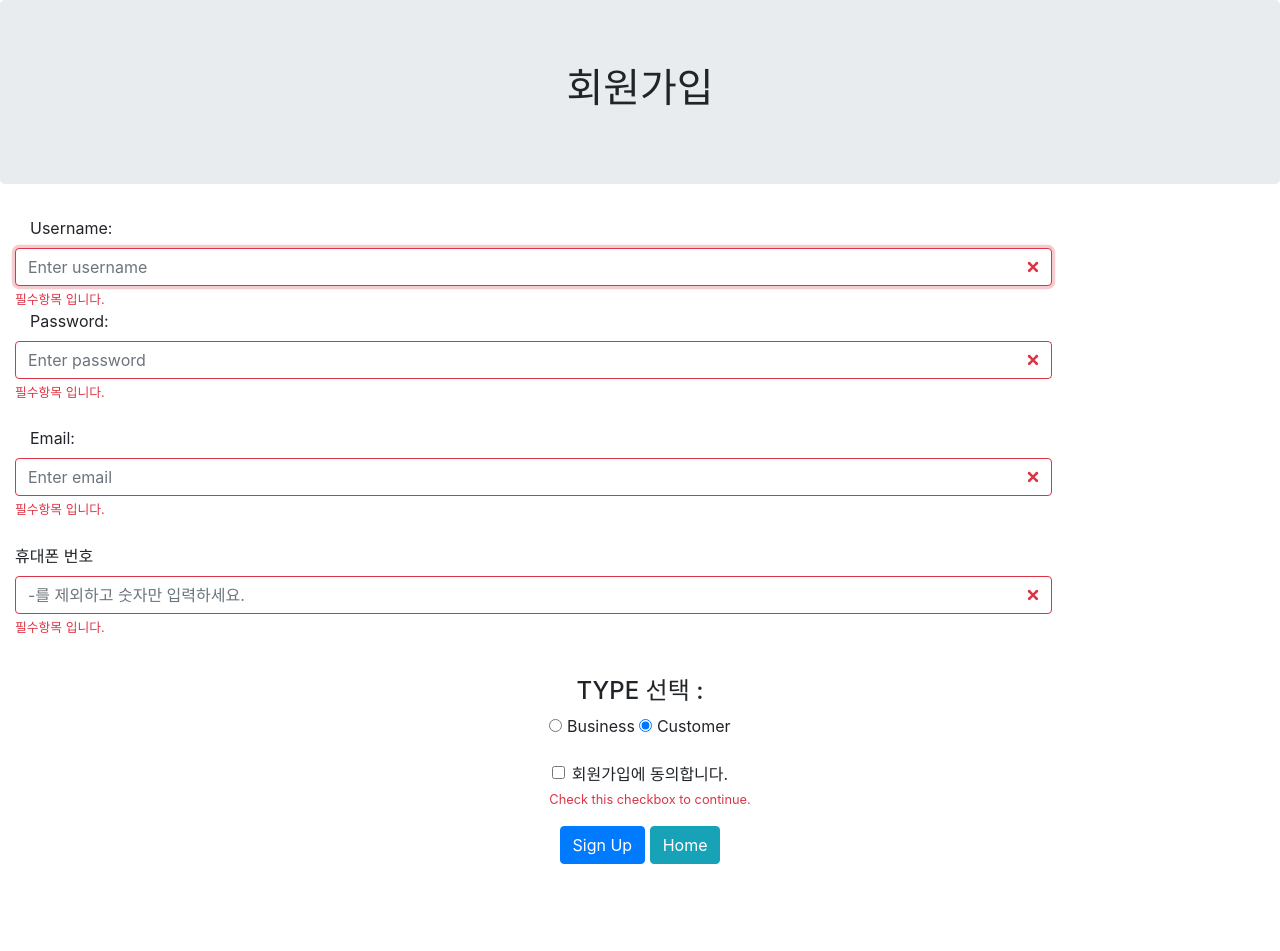
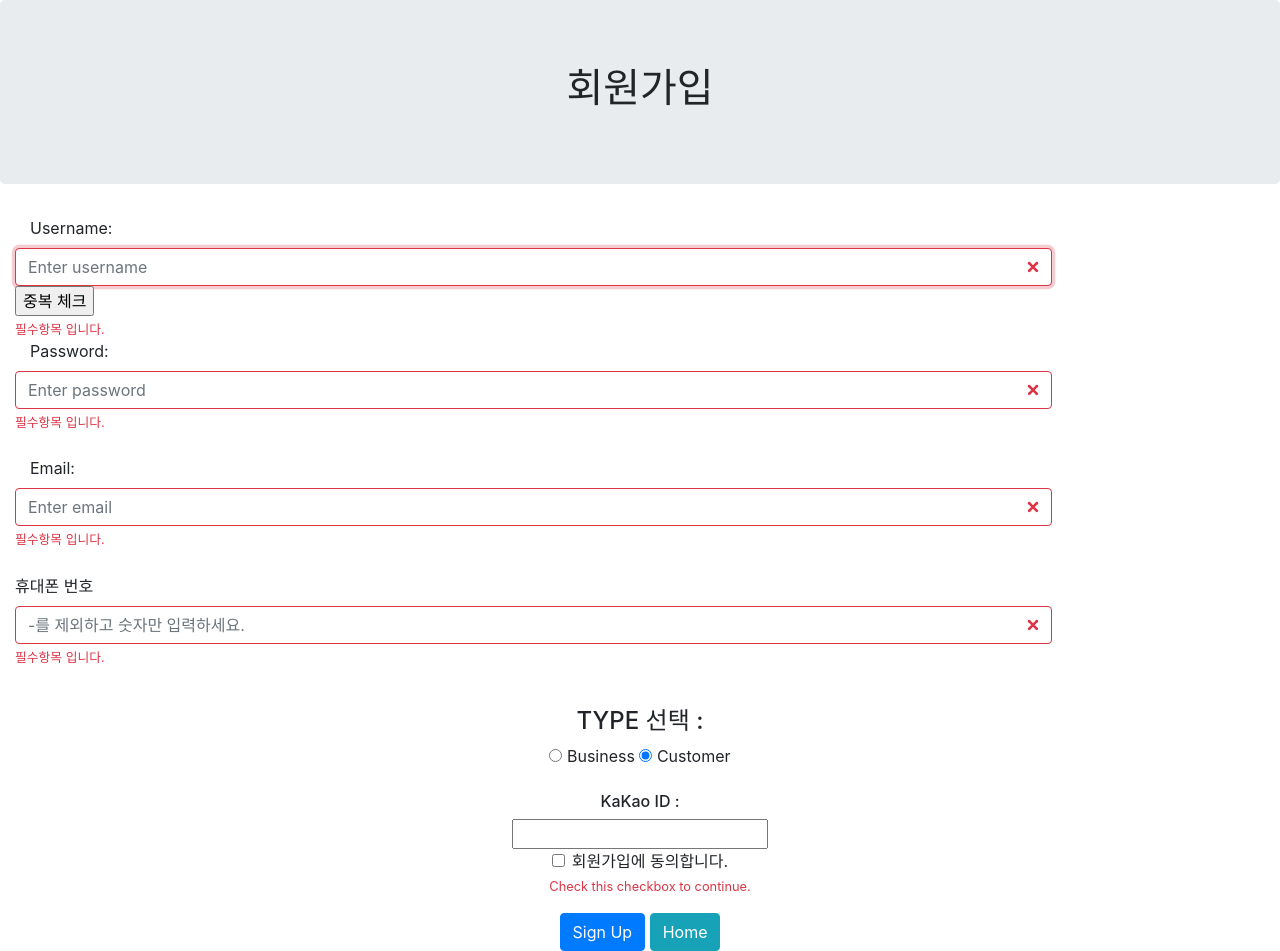
Before and after one commit to osunguk/Dormant-customer, a Django app: page /signup in a window 1280 px wide. Before the commit the page ends 864 px from the top, so only its background shows below. Run offline with Django 3.2, Linux system fonts and the light colour scheme; some libraries are stand-ins or nearby versions.

Commit message:
라디오 버튼 부분 수정

```diff
--- a/dormant_account/app/admin.py
+++ b/dormant_account/app/admin.py
@@ -56,7 +56,7 @@ class UserAdmin(BaseUserAdmin):
         ('시간 정보', {'fields': ('last_login', 'date_joined', )}),
     )
 
-    list_per_page = 10
+    list_per_page = 20
 
 
     def dormant_cnt(self, obj):
--- a/dormant_account/app/templates/app/signup.html
+++ b/dormant_account/app/templates/app/signup.html
@@ -20,6 +20,14 @@
     <div class="col-lg-10">
       <label for="name" class="col-lg-2 control-label">Username:</label>
       <input type="text" class="form-control" id="name" placeholder="Enter username" name="name" required autofocus>
+      <input type="button" id="button1" onclick="button1_click();" value="중복 체크" />
+
+         <script>
+            function button1_click() {
+                alert("이미 존재하는 ID 입니다.");
+            }
+         </script>
+
       <div class="valid-feedback">Valid.</div>
       <div class="invalid-feedback">필수항목 입니다.</div>
     </div>
@@ -46,9 +54,39 @@
     </div>
 
     <div align="center">
+        <script type="text/javascript">
+
+            function setDisplay(){  //클릭 이벤트
+               if($('input:radio[id=Customer]').is(':checked')){
+                    $('#kakao_id').show();
+                    $('#company_name').hide();
+                }else{
+                    $('#company_name').show();
+                    $('#kakao_id').hide();
+                }
+            }
+
+
+        </script>
+
         <h4>TYPE 선택 : </h4>
-        <input type="radio" name="type" value="Business" /> Business
-        <input type="radio" name="type" value="Customer" checked="checked" /> Customer <br><br>
+        <input type="radio" name="type" id = "Business" value="Business" onchange="setDisplay()" /> Business
+        <input type="radio" name="type" id = "Customer" value="Customer" onchange="setDisplay()" checked="checked" onclick="view()" /> Customer <br><br>
+
+        <div id = "kakao_id">
+            <H6>KaKao ID : </H6>
+            <input type="text" name="kakao_id" >
+        </div>
+        <div id= "company_name" style="display:none">
+            <H6>사업자 번호 : </H6>
+            <input type="text" name="company_name" >
+            <H6>사업장 이름 : </H6>
+            <input type="text" name="business_num" >
+        </div>
+
+
+
+
     </div>
 
     <div class="form-group form-check" align="center">
--- a/dormant_account/app/views.py
+++ b/dormant_account/app/views.py
@@ -174,9 +174,10 @@ def logout(request):
     return redirect(to='home')
 
 
-def signup(request):
+def signup(request):    # 회원가입
     if request.method == 'POST':
-        if User.objects.filter(username=request.POST['name']).exists():  # id가 중복일때 signup 거부
+        if User.objects.filter(username=request.POST['name']).exists() \
+                and DormantUserInfo.objects.filter(username=request.POST['name']):  # id가 중복일때 signup 거부
             pass
         _user = User.objects.create_user(
             username=request.POST['name'],
@@ -187,13 +188,25 @@ def signup(request):
             email=request.POST['email'],
             phone_number=request.POST['phone_number'],
         )
+
         if request.POST.get('type') == 'Business':
-            Profile.objects.filter(user=_user).update(role_profile=1)
-            return render(request, 'app/business.html', {'username': _user.username})
+            Profile.objects.filter(user=_user).update(role_profile=1)   # 비지니스
+            UserB(business_number=request.POST['business_num'],
+                  company_name=request.POST['company_name'],
+                  star_point=0,
+                  #user_b=User.objects.get(username=request.POST.get('username')),
+                  )
+
         else:
-            Profile.objects.filter(user=_user).update(role_profile=2)
-            return render(request, 'app/customer.html', {'username': _user.username})
-    return render(request, 'app/signup.html')
+            Profile.objects.filter(user=_user).update(role_profile=2)   # 커스터멀
+            UserC(kakao_id=request.POST['kakao_id'],
+                  mining_point=0,
+                  #user_c=User.objects.get(username=request.POST.get('username')),
+                  )
+
+        return render(request, 'app/home.html')
+    else:
+        return render(request, 'app/signup.html')
 
 
 def write(request):
@@ -203,8 +216,8 @@ def write(request):
         content = request.POST.get('content')
         Content.user = request.user
         if number.get('number') is None:
-            Content(number=1, title=title,
-                    contents=content, writer=User.get_username(Content.user),
+            Content(number=1, title=title, contents=content,
+                    writer=User.get_username(Content.user),
                     ).save()
         else:
             Content(number=number.get('number') + 1, title=title, contents=content,
```
Also changed, not shown: 1 other file.
